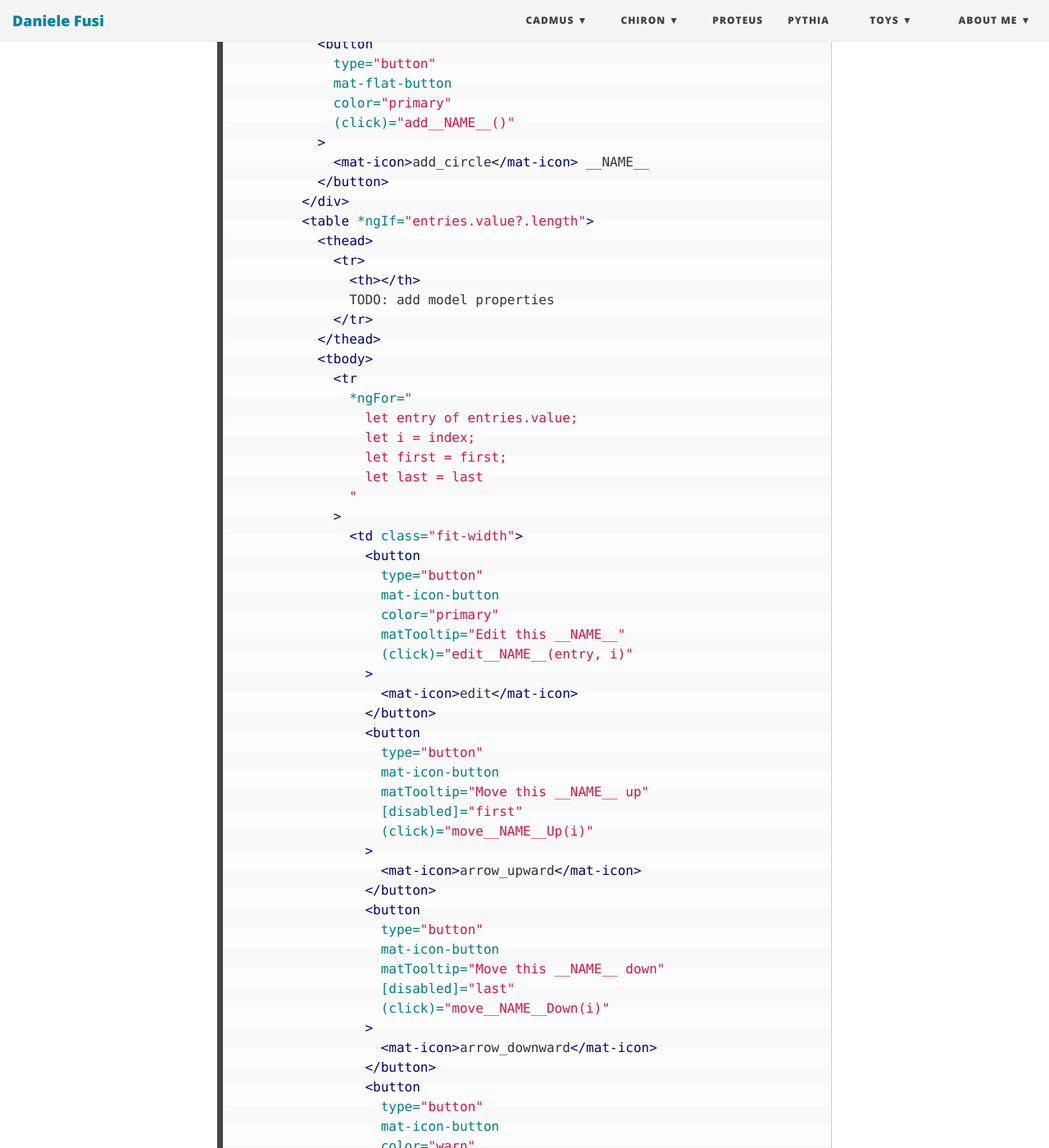
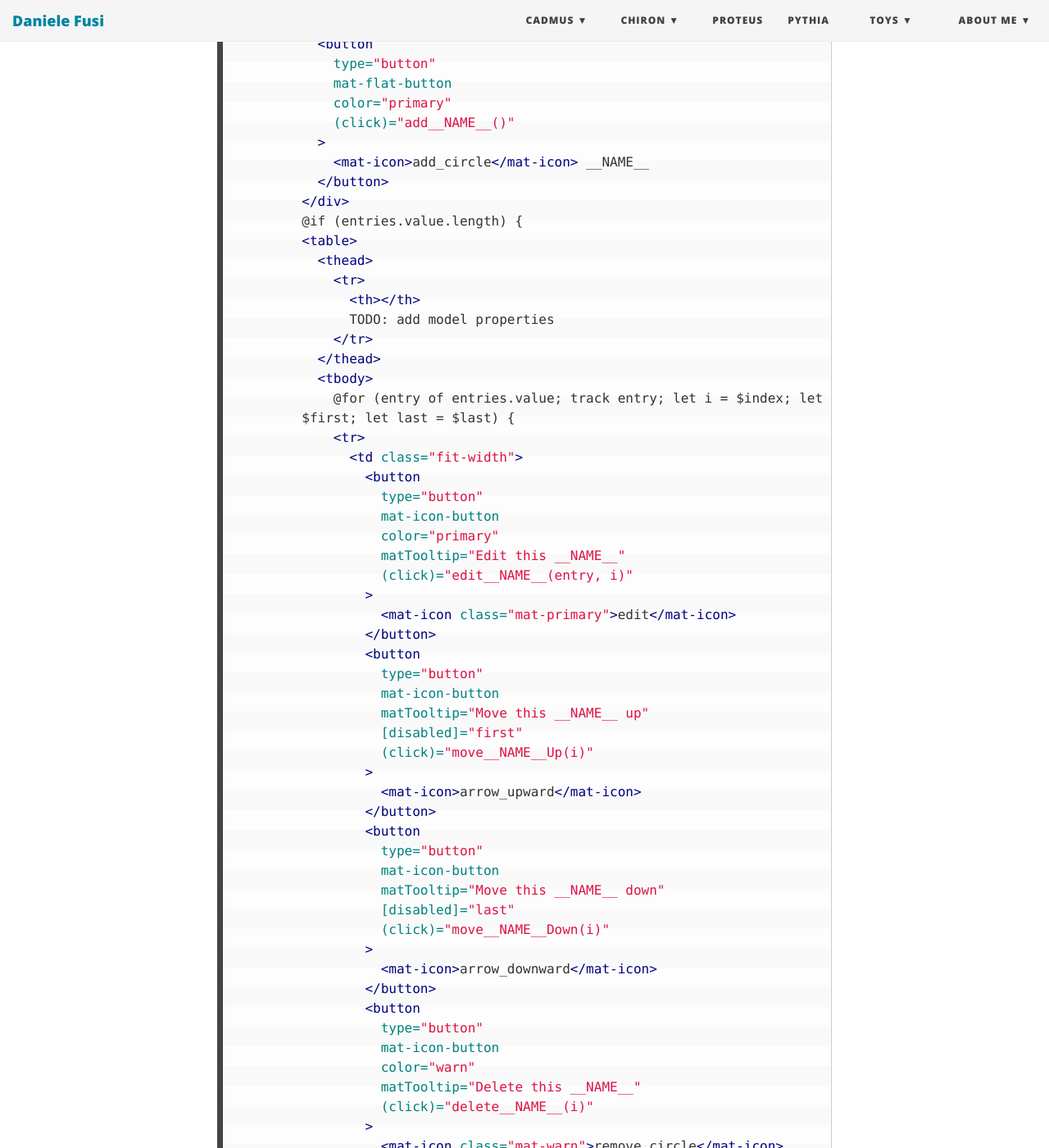
Before and after one commit to Myrmex/overview, a Jekyll site: the page built from cadmus/dev/frontend/parts.md, in a window 1280 px wide and 1400 px high, scrolled down 11470 px. Shown: the whole window at 82% size. Built offline with Jekyll 4.4.1, drawn with Linux system fonts in a browser that asks for light colours; nearby versions of some CDN libraries; some of the changed text lies outside the part shown.

Commit message:
Update parts.md

```diff
--- a/cadmus/dev/frontend/parts.md
+++ b/cadmus/dev/frontend/parts.md
@@ -469,7 +469,8 @@ HTML template:
               <mat-icon>add_circle</mat-icon> __NAME__
             </button>
           </div>
-          <table *ngIf="entries.value?.length">
+          @if (entries.value.length) {
+          <table>
             <thead>
               <tr>
                 <th></th>
@@ -477,14 +478,9 @@ HTML template:
               </tr>
             </thead>
             <tbody>
-              <tr
-                *ngFor="
-                  let entry of entries.value;
-                  let i = index;
-                  let first = first;
-                  let last = last
-                "
-              >
+              @for (entry of entries.value; track entry; let i = $index; let first =
+          $first; let last = $last) {
+              <tr>
                 <td class="fit-width">
                   <button
                     type="button"
@@ -493,7 +489,7 @@ HTML template:
                     matTooltip="Edit this __NAME__"
                     (click)="edit__NAME__(entry, i)"
                   >
-                    <mat-icon>edit</mat-icon>
+                    <mat-icon class="mat-primary">edit</mat-icon>
                   </button>
                   <button
                     type="button"
@@ -520,13 +516,15 @@ HTML template:
                     matTooltip="Delete this __NAME__"
                     (click)="delete__NAME__(i)"
                   >
-                    <mat-icon>remove_circle</mat-icon>
+                    <mat-icon class="mat-warn">remove_circle</mat-icon>
                   </button>
                 </td>
                 TODO: td's for properties
               </tr>
+              }
             </tbody>
           </table>
+          }
         </mat-tab>
 
         <mat-tab label="__NAME__" *ngIf="edited">
```
